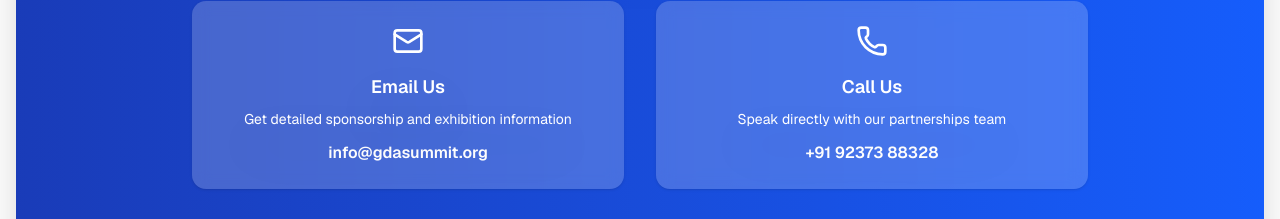
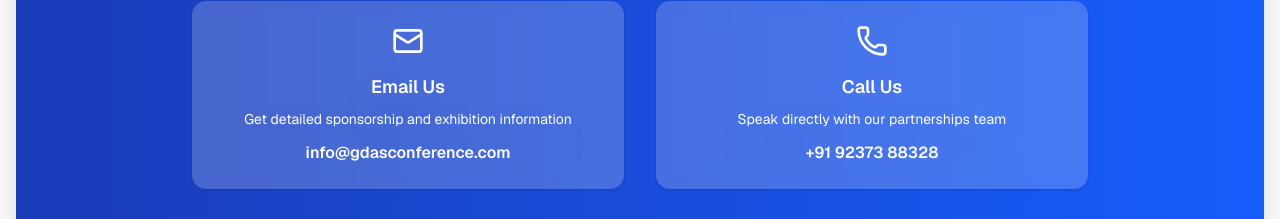
Before and after one commit to ZepResearch/gdas-2025, a Next.js app: page /exhibit-and-sponsor in a window 1280 px wide. Shown: the part 1618-1837 px from the top of the page. Built offline with nearby package versions, Linux system fonts and the light colour scheme.

Commit message:
content fix

```diff
--- a/app/(pages)/exhibit-and-sponsor/Content.jsx
+++ b/app/(pages)/exhibit-and-sponsor/Content.jsx
@@ -212,7 +212,7 @@
                     <Mail className="w-8 h-8 mx-auto mb-4" />
                     <h3 className="text-lg font-semibold mb-2 drop-shadow-2xl">Email Us</h3>
                     <p className="text-sm  mb-3 drop-shadow-2xl">Get detailed sponsorship and exhibition information</p>
-                    <p className="font-semibold">info@gdasummit.org</p>
+                    <p className="font-semibold">info@gdasconference.com</p>
                   </div>
                 </Card>
                 <Card className="p-6 bg-white/20 backdrop-blur-sm border-0">
```
